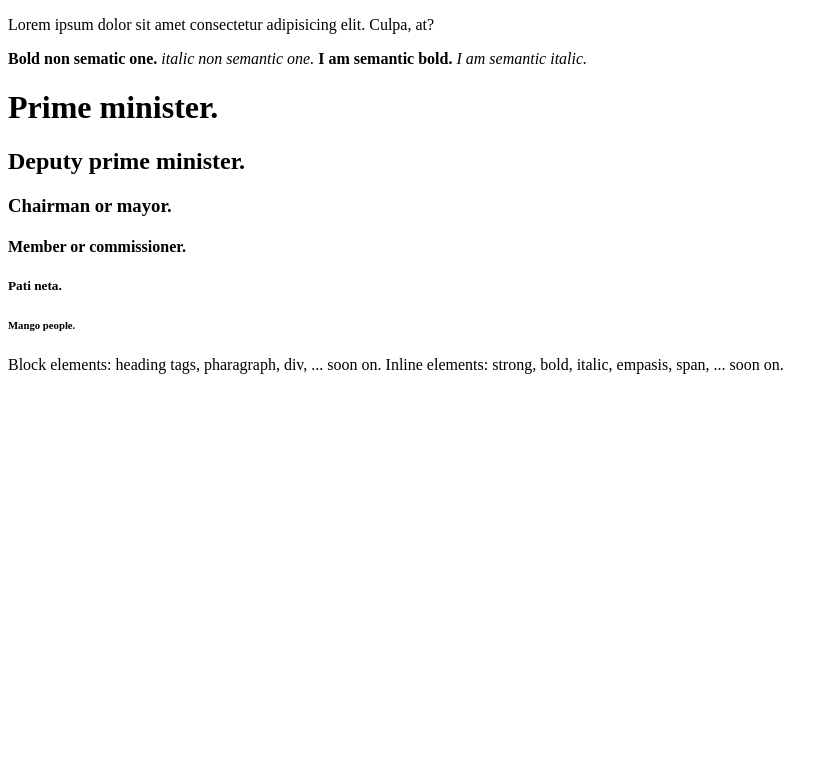
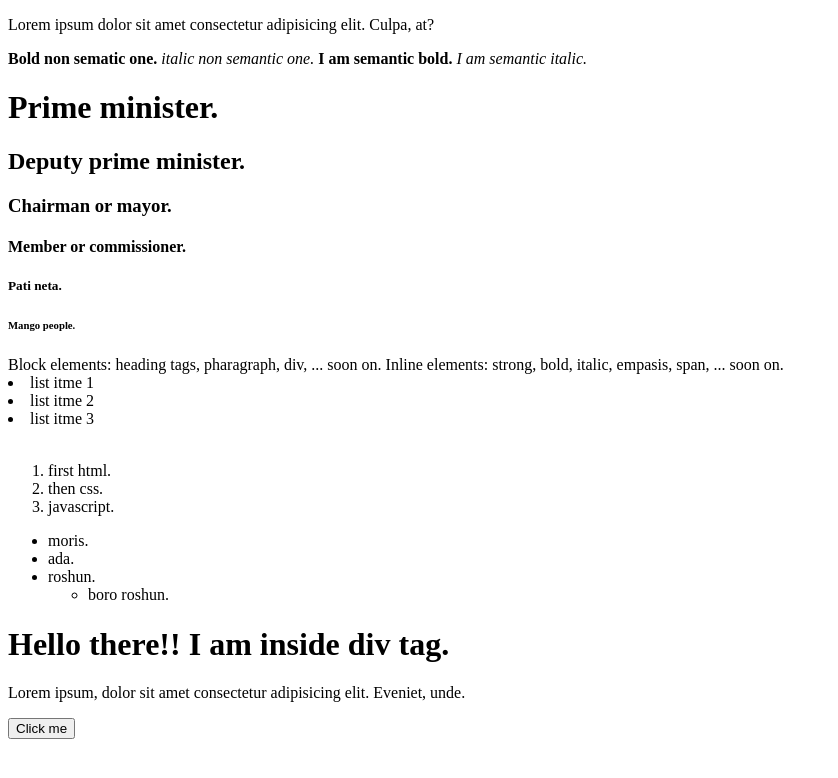
Before and after one commit to for-sifad/HTML, a plain HTML site: page lesson_1.html in a window 1280 px wide. Shown: the whole page, without its empty margins (0-838 px from the left). Drawn offline with Linux system fonts and the light colour scheme.

Commit message:
learned about list, div tag, break(br) & button.

```diff
--- a/lesson_1.html
+++ b/lesson_1.html
@@ -33,4 +33,34 @@
       Block elements: heading tags, pharagraph, div, ... soon on.
       Inline elements: strong, bold, italic, empasis, span, ... soon on.
     </body>
+
+    <!-- list in html -->
+     <li>list itme 1</li>
+     <li>list itme 2</li>
+     <li>list itme 3</li>
+
+     <br> <!-- for break -->
+
+     <!-- ordered list -->
+     <ol>
+        <li>first html.</li>
+        <li>then css.</li>
+        <li>javascript.</li>
+     </ol>
+
+     <!-- unordered list -->
+     <ul>
+        <li>moris.</li>
+        <li>ada.</li>
+        <li>roshun.
+           <ul><li>boro roshun.</li></ul>
+        </li>
+     </ul>
+
+    <div>
+        <h1>Hello there!! I am inside div tag.</h1>
+        <p>Lorem ipsum, dolor sit amet consectetur adipisicing elit. Eveniet, unde.</p>
+    </div>
+
+    <button>Click me</button>
 </html>
```
